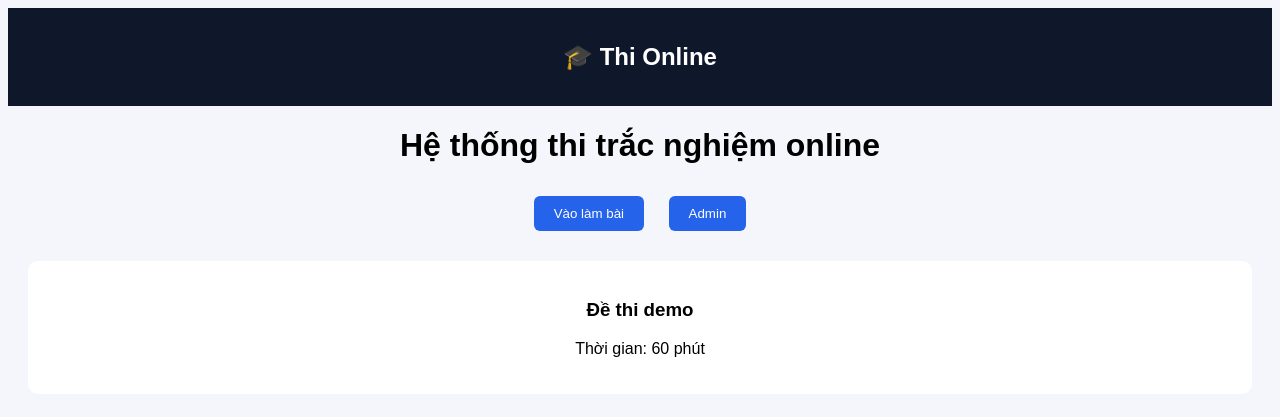
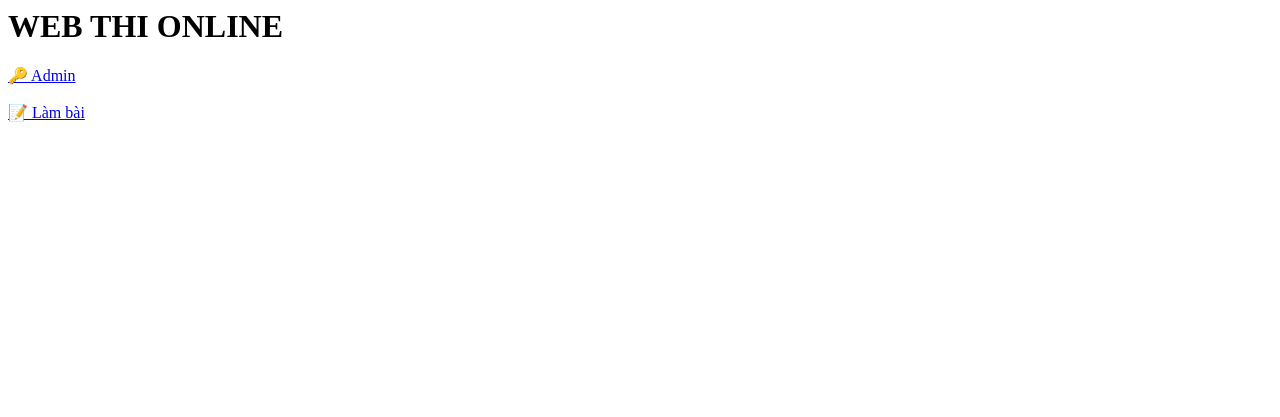
Before and after one commit to zandat11042009-alt/thi-online, a website: page public/index.html in a window 1280 px wide. Drawn offline with Linux system fonts and the light colour scheme.

Commit message:
Update index.html

```diff
--- a/public/index.html
+++ b/public/index.html
@@ -1,52 +1,4 @@
-<!DOCTYPE html>
-<html lang="vi">
-<head>
-<meta charset="UTF-8">
-<title>Thi Online</title>
-<style>
-body {
-  font-family: Arial;
-  background: #f4f6fb;
-  text-align: center;
-}
-.header {
-  background: #0f172a;
-  color: white;
-  padding: 15px;
-}
-.btn {
-  padding: 10px 20px;
-  margin: 10px;
-  border-radius: 6px;
-  border: none;
-  background: #2563eb;
-  color: white;
-  cursor: pointer;
-}
-.card {
-  background: white;
-  margin: 20px;
-  padding: 20px;
-  border-radius: 10px;
-}
-</style>
-</head>
+<h1>WEB THI ONLINE</h1>
 
-<body>
-
-<div class="header">
-  <h2>🎓 Thi Online</h2>
-</div>
-
-<h1>Hệ thống thi trắc nghiệm online</h1>
-
-<button class="btn" onclick="location.href='quiz.html'">Vào làm bài</button>
-<button class="btn" onclick="location.href='admin.html'">Admin</button>
-
-<div class="card">
-  <h3>Đề thi demo</h3>
-  <p>Thời gian: 60 phút</p>
-</div>
-
-</body>
-</html>
+<a href="admin.html">🔑 Admin</a><br><br>
+<a href="quiz.html">📝 Làm bài</a>
```
